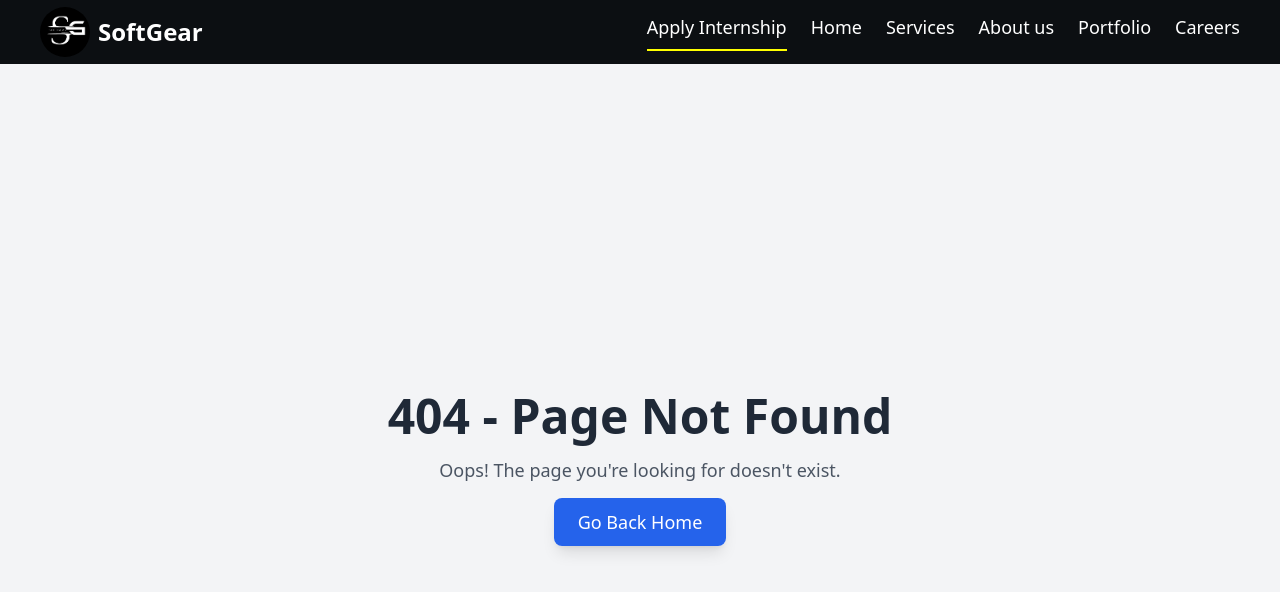
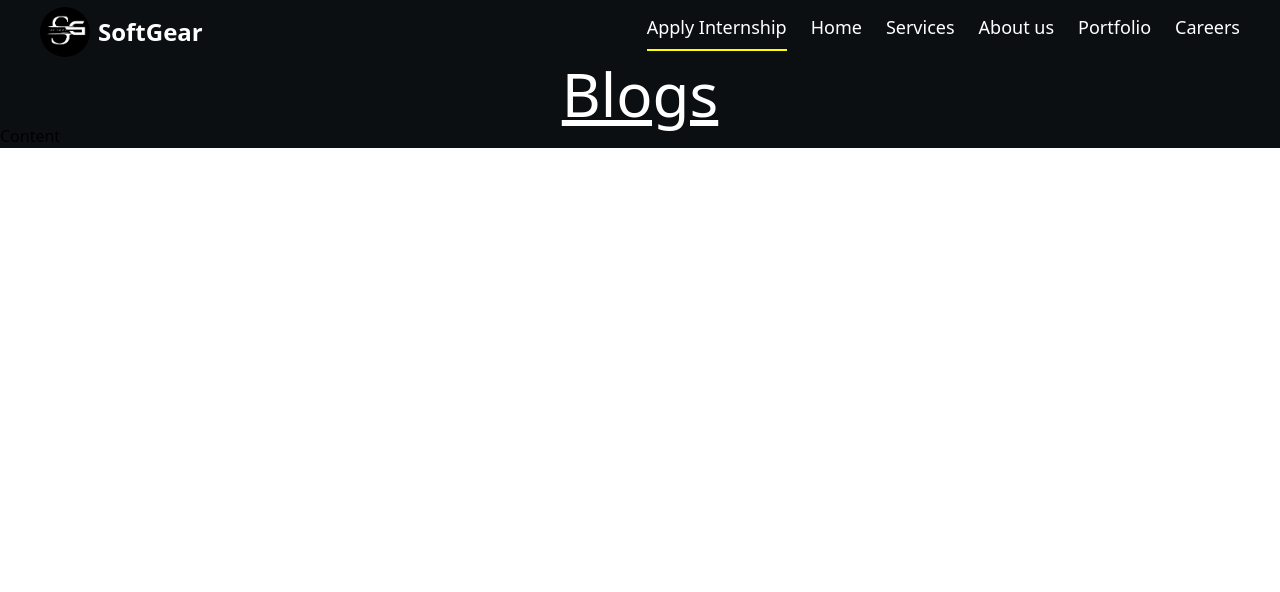
Before and after one commit to softgearwithus/softgear-Technologies, a React (Vite) app: page /blogs in a window 1280 px wide. Before the commit this address had no page. Shown: the top 592 px of the page. Built offline with nearby package versions, Linux system fonts and the light colour scheme.

Commit message:
Add blog option

```diff
--- a/src/App.jsx
+++ b/src/App.jsx
@@ -6,6 +6,7 @@ import Layout from "./Layout";
 import About from "./components/About";
 import Internship from "./components/Internship";
 import InternshipContact from "./pages/InternshipContact";
+import Blogs from "./pages/Blog";
 function App() {
   return <>
    <BrowserRouter>
@@ -15,6 +16,7 @@ function App() {
           <Route path="/about" element={<About/>}/>
           <Route path="/internship" element={<Internship/>}/>
           <Route path="/intern-contactForm" element={<InternshipContact/>}/>
+          <Route path="/blogs" element={<Blogs/>}/>
           <Route path="*" element={<NoPage/>} />
         </Route>
       </Routes>
--- /dev/null
+++ b/src/pages/Blog.jsx
@@ -0,0 +1,14 @@
+import React from 'react'
+
+function Blogs() {
+  return (
+    <div className=' bg-[#0C0F12] h-full w-full'>
+        <h1 className="text-center underline text-6xl text-white">Blogs</h1>
+        <div className="">
+            Content
+        </div>
+    </div>
+  )
+}
+
+export default Blogs
```
